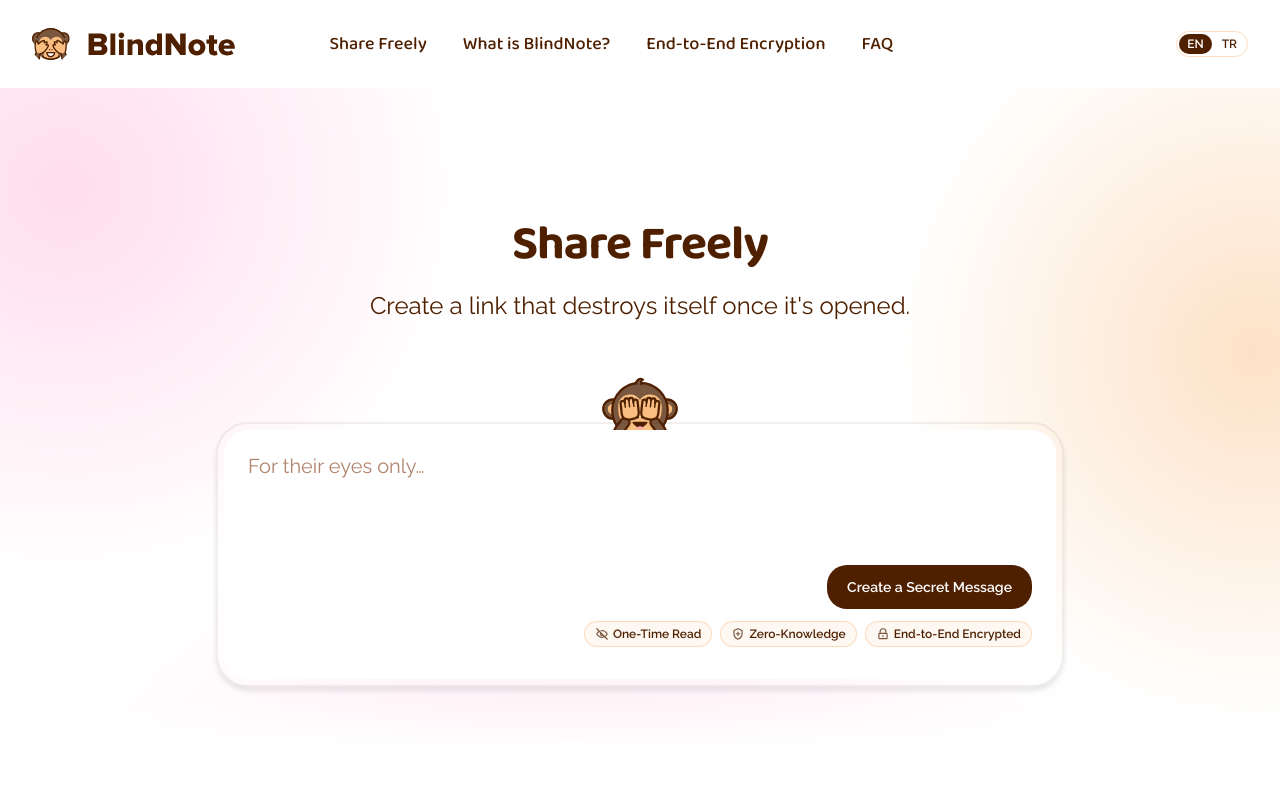
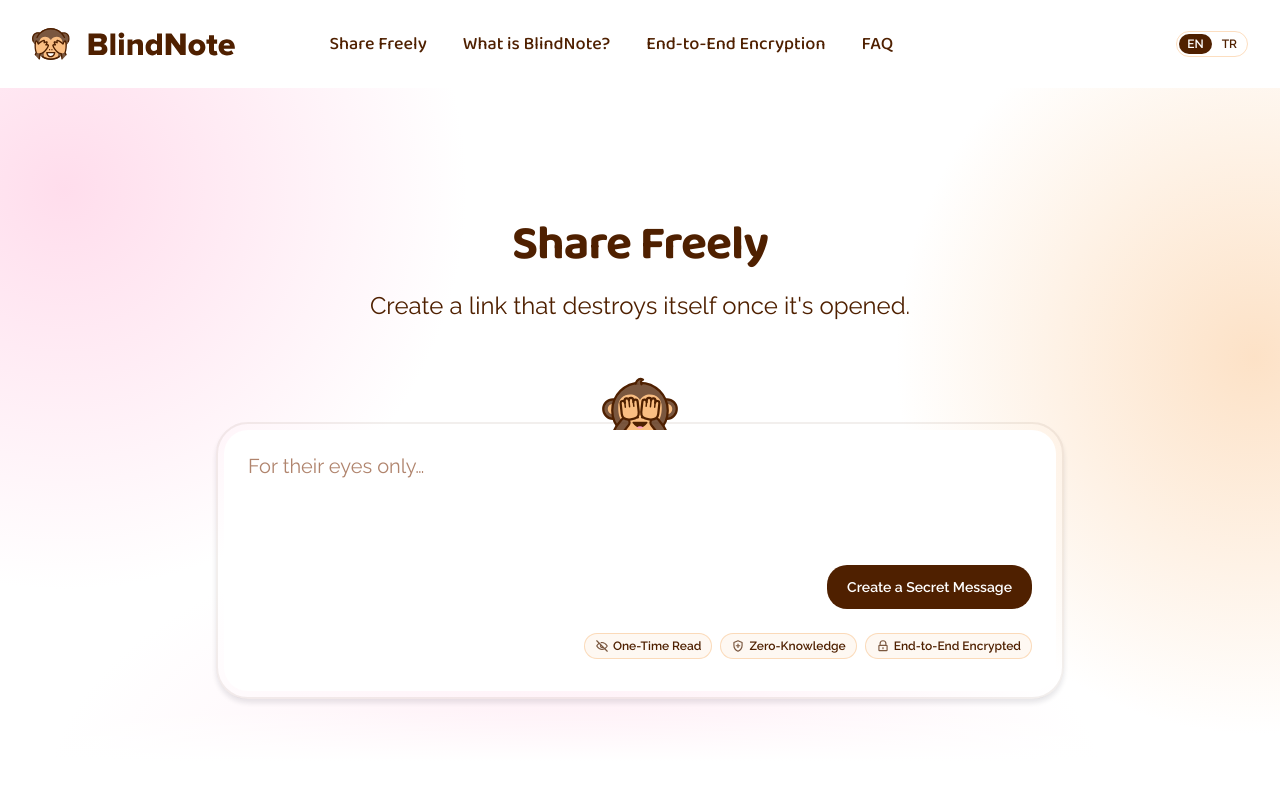
Before and after one commit to blindnote/blindnote, a React (Vite) app in the folder client/: page / in a window 1280 px wide. Shown: the top 800 px of the page. Built offline with nearby package versions, Linux system fonts and the light colour scheme.

Commit message:
style(client): space the trust badges below the create button

```diff
--- a/client/src/components/NoteComposer.tsx
+++ b/client/src/components/NoteComposer.tsx
@@ -106,7 +106,7 @@ export function NoteComposer(props: NoteComposerProps) {
             autoComplete="off"
             className="max-h-[50vh] min-h-[98px] w-full resize-none bg-transparent text-sm leading-6 break-words text-ink-strong outline-none [field-sizing:content] placeholder:text-muted placeholder:italic md:min-h-[87px] md:text-xl md:leading-6 md:placeholder:not-italic dark:text-sand dark:placeholder:text-muted"
           />
-          <div className="hidden flex-col items-end gap-3 pt-4 pb-2 md:flex">{actions(false)}</div>
+          <div className="hidden flex-col items-end gap-6 pt-4 pb-2 md:flex">{actions(false)}</div>
         </div>
       </Panel>
       <div className="mt-5 flex flex-col items-center gap-4 md:hidden">{actions(true)}</div>
```
